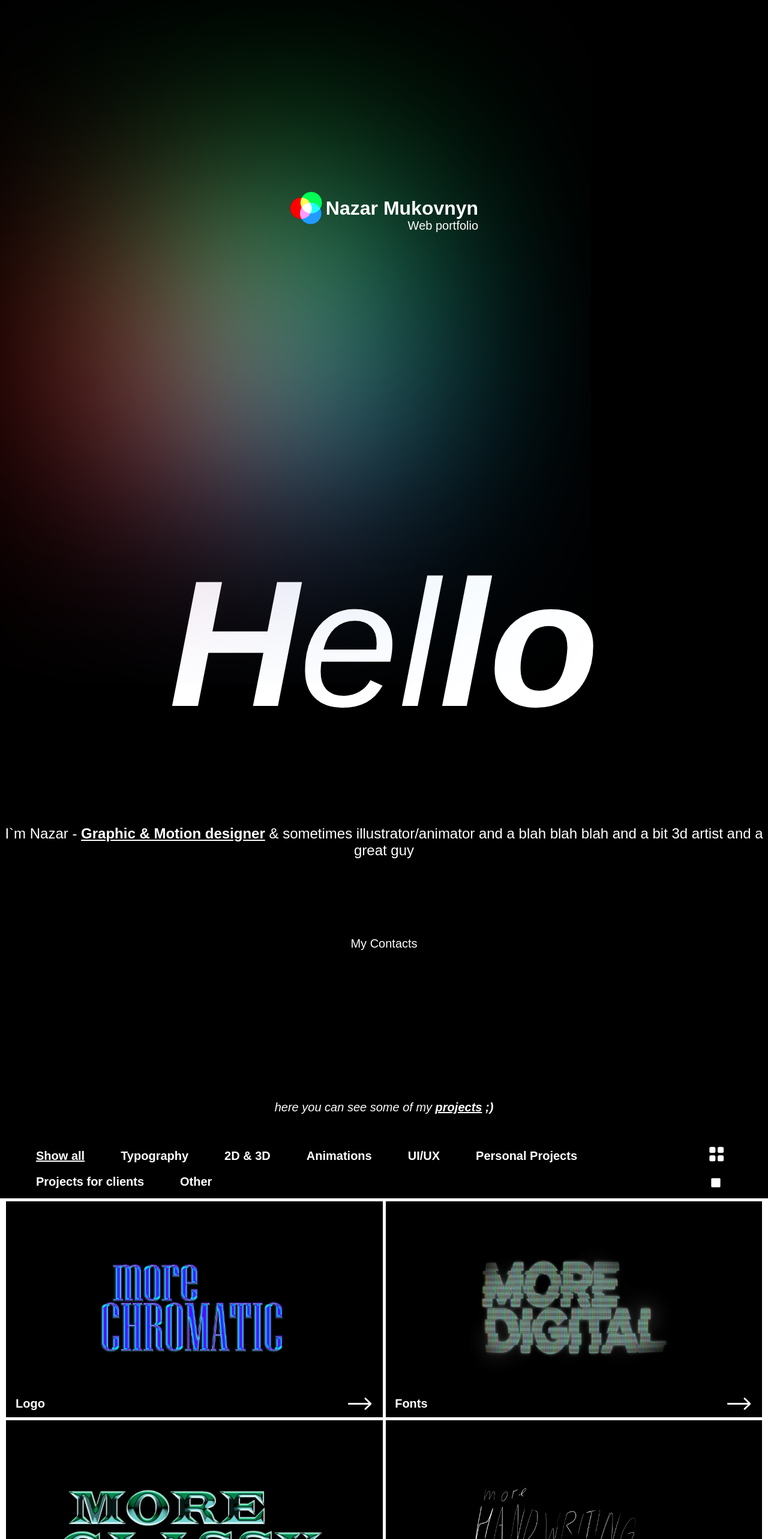
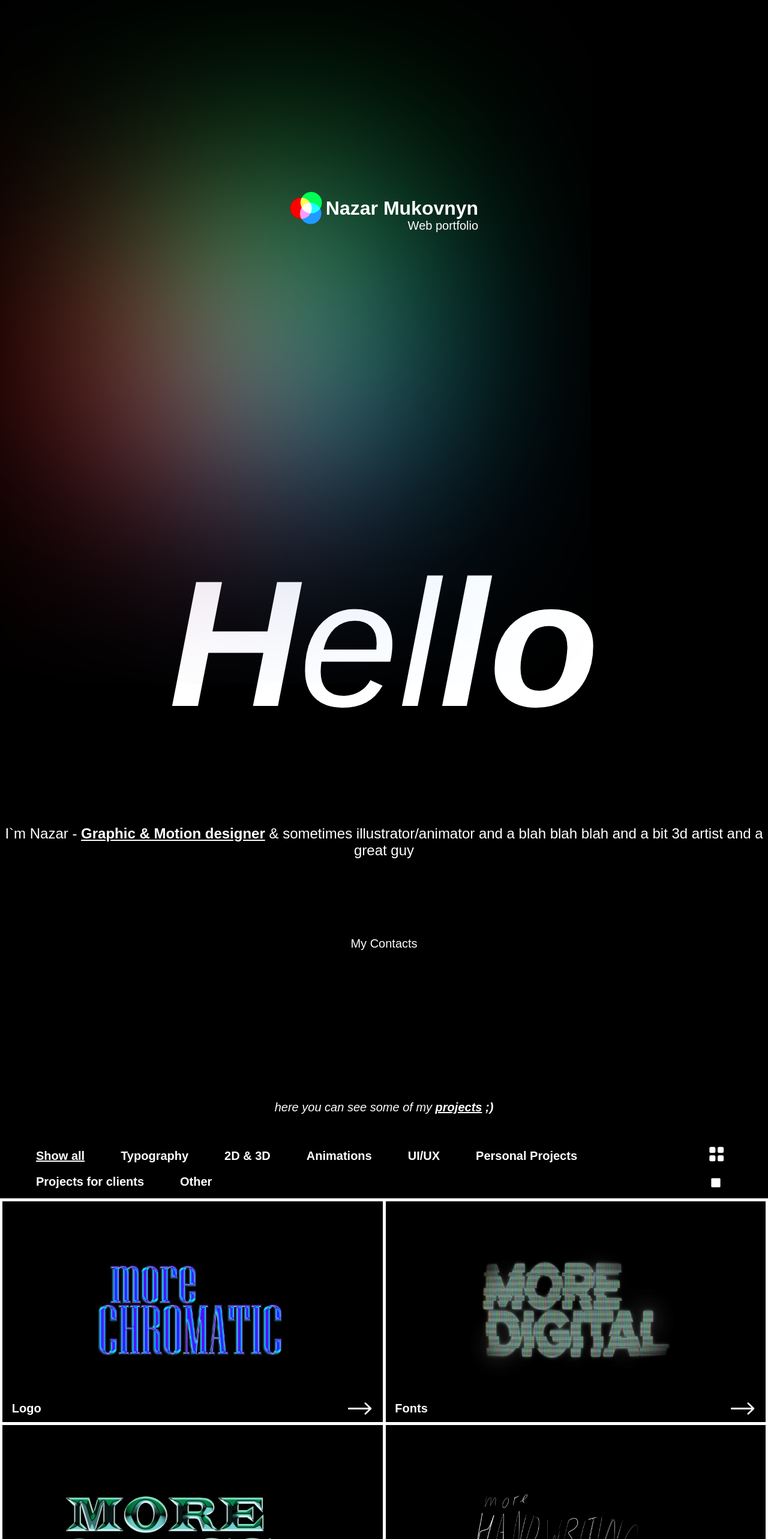
Before and after one commit to VRomanenko04/designer-portfolio, a React (Vite) app: page / in a window 1280 px wide. Shown: the top 2566 px of the page at 60% size. Built offline with nearby package versions, Linux system fonts and the light colour scheme.

Commit message:
Изменил размер блока в small projects

```diff
--- a/src/components/ProjectsList/ProjectsList.module.scss
+++ b/src/components/ProjectsList/ProjectsList.module.scss
@@ -19,10 +19,10 @@
 
     .project__container {
         position: relative;
-        width: 49vw;
+        width: 49.5vw;
         max-width: 1200px;
         max-height: 650px;
-        height: 45vh;
+        height: 46vh;
 
         .background__img {
             position: absolute;
```
